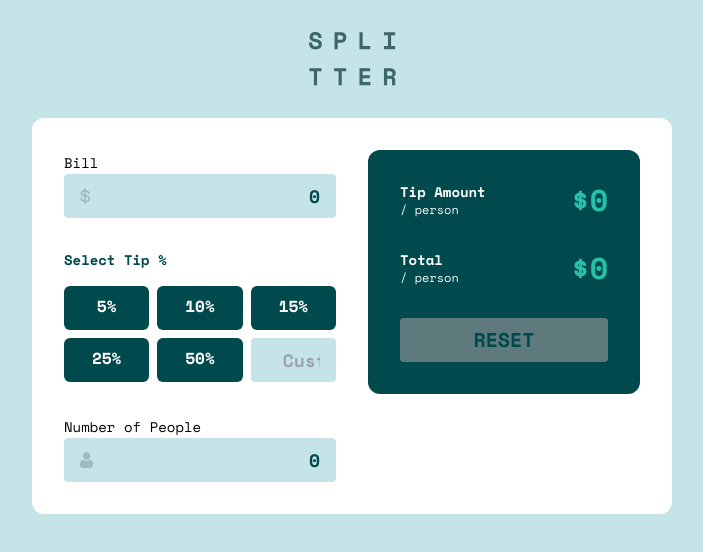
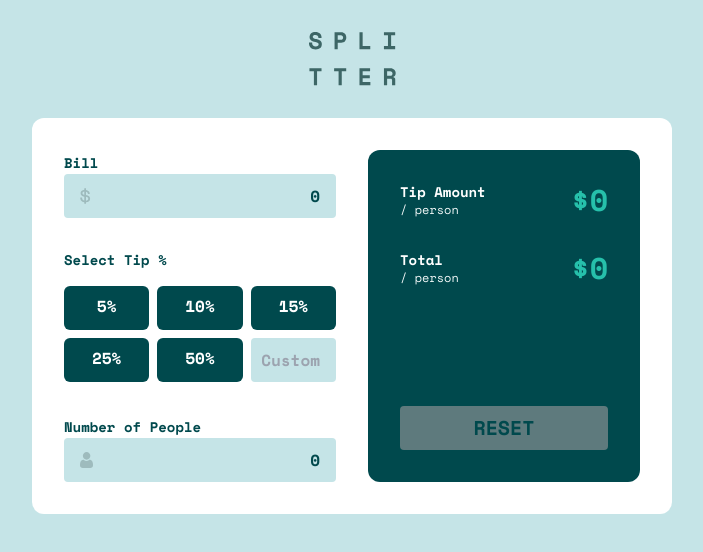
Before and after one commit to aidoha/datarockets-task, a React (Create React App) app: page / in a window 1280 px wide. Shown: the top 552 px of the page, without its empty margins (288-991 px from the left). Built offline with nearby package versions, Linux system fonts and the light colour scheme.

Commit message:
styles(*): UI tweaks

```diff
--- a/src/App.tsx
+++ b/src/App.tsx
@@ -7,11 +7,11 @@ function App() {
 	return (
 		<CalculatorContextProvider>
 			<Header />
-			<div className="flex flex-col justify-between bg-white p-8 rounded-xl m-0 gap-8 md:m-auto md:w-1/2 md:flex-row">
-				<div className="md:w-1/2">
+			<div className="flex flex-col justify-between bg-white p-8 rounded-xl m-0 gap-8 lg:m-auto lg:w-2/3 lg:flex-row xl:w-1/2">
+				<div className="w-full lg:w-1/2">
 					<InputsContainer />
 				</div>
-				<div className="md:w-1/2">
+				<div className="w-full lg:w-1/2">
 					<OutputContainer />
 				</div>
 			</div>
--- a/src/components/common/button.tsx
+++ b/src/components/common/button.tsx
@@ -8,7 +8,7 @@ const Button = ({ children, onClick }: PropsWithChildren<ButtonProps>) => {
 	return (
 		<button
 			onClick={onClick}
-			className="bg-cyan-dark_grayish hover:bg-cyan-light_grayish active:bg-cyan-strong rounded text-cyan-very_dark_grayish w-full uppercase font-bold text-xl py-2"
+			className="bg-cyan-dark_grayish hover:bg-cyan-light_grayish active:bg-cyan-strong rounded text-cyan-very_dark_grayish w-full uppercase font-bold text-xl py-2 px-4"
 		>
 			{children}
 		</button>
--- a/src/components/common/input.tsx
+++ b/src/components/common/input.tsx
@@ -27,11 +27,11 @@ const Input = ({
 	};
 	return (
 		<div>
-			<label htmlFor={id} className="text-sm">
+			<label htmlFor={id} className="text-sm text-cyan-very_dark_grayish font-bold">
 				{label}
 			</label>
 			<div className="relative">
-				<div className="absolute top-1/2 left-0 px-4 -translate-y-2/4">{Icon}</div>
+				{Icon && <div className="absolute top-1/2 left-0 px-4 -translate-y-2/4">{Icon}</div>}
 				<input
 					id={id}
 					name={name}
@@ -40,7 +40,9 @@ const Input = ({
 					value={value}
 					onChange={({ target: { value } }) => onChange(value)}
 					onFocus={onFocus}
-					className="bg-cyan-light_grayish w-full h-11 border-box rounded py-2 pl-8 pr-4 outline-cyan-strong cursor-pointer text-right text-cyan-very_dark_grayish text-lg font-bold"
+					className={`bg-cyan-light_grayish w-full h-11 border-box rounded py-2 ${
+						Icon && 'pl-8'
+					} pr-4 outline-cyan-strong cursor-pointer text-right text-cyan-very_dark_grayish text-lg font-bold md:text-base`}
 				/>
 			</div>
 		</div>
--- a/src/components/inputs-container.tsx
+++ b/src/components/inputs-container.tsx
@@ -7,9 +7,11 @@ import TipContainer from './tip-container';
 
 const InputsContainer = () => {
 	const {
-		state: { bill, peopleNumber, tip },
+		state: { bill, peopleNumber, tip, customTip },
 		updateBillValue,
 		updatePeopleNumberValue,
+		updateTipPercentage,
+		updateCustomTipPercentage,
 	} = useContext(CalculatorContext);
 
 	const onChangeBill = (value: string) => {
@@ -32,7 +34,7 @@ const InputsContainer = () => {
 				value={bill}
 				onChange={onChangeBill}
 			/>
-			<TipContainer tip={tip} />
+			<TipContainer {...{ tip, customTip, updateTipPercentage, updateCustomTipPercentage }} />
 			<Input
 				id="people-number"
 				name="people-number"
--- a/src/components/output-container.tsx
+++ b/src/components/output-container.tsx
@@ -23,7 +23,8 @@ const OutputContainer = () => {
 	const onReset = () => resetAll();
 
 	return (
-		<div className="bg-cyan-very_dark_grayish p-8 rounded-xl w-full relative">
+		<div className="bg-cyan-very_dark_grayish p-8 rounded-xl w-full h-full flex flex-col justify-between">
+			<div>
 				{outputs.map(({ label, value }, index) => (
 					<div
 						key={`${label}.${index}`}
@@ -38,6 +39,7 @@ const OutputContainer = () => {
 						</div>
 					</div>
 				))}
+			</div>
 			<div className="mt-8">
 				<Button onClick={onReset}>{BUTTON_TITLE}</Button>
 			</div>
```
Lines whose indentation alone changed are shown as unchanged.
